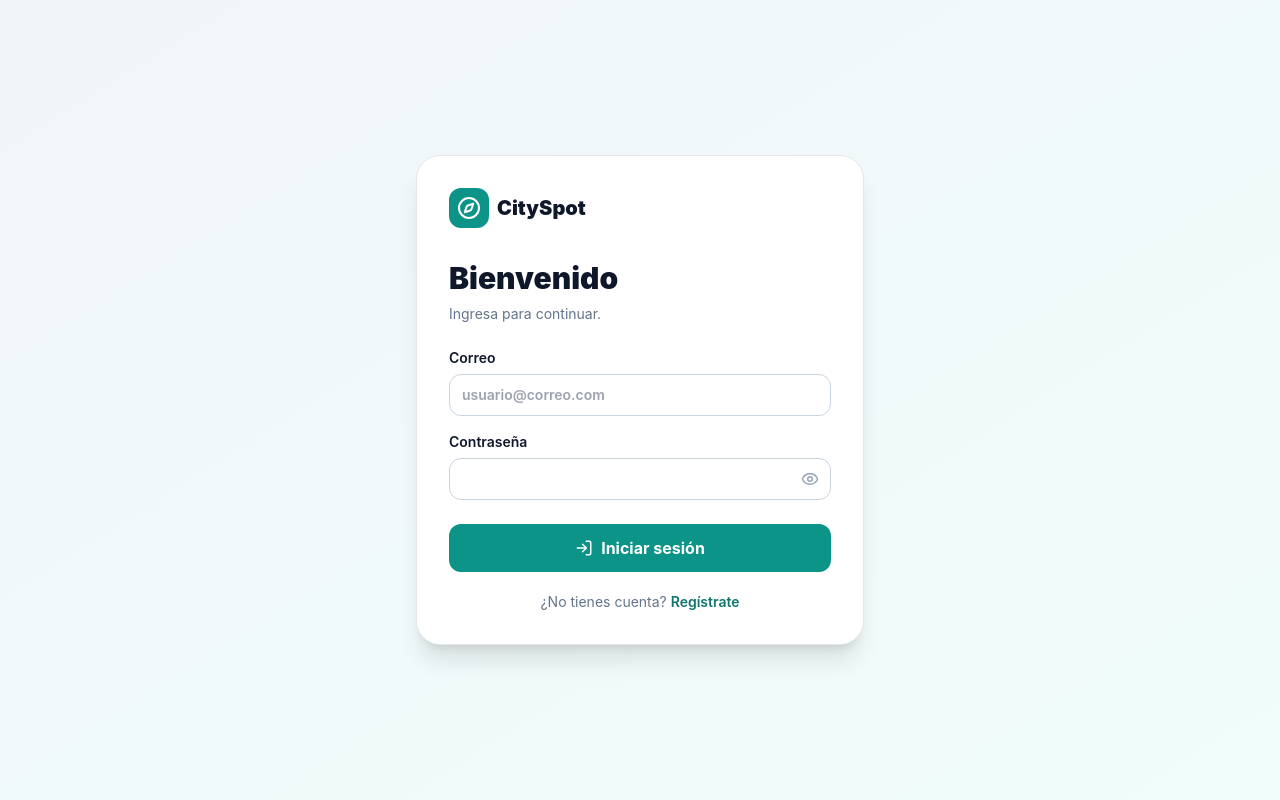
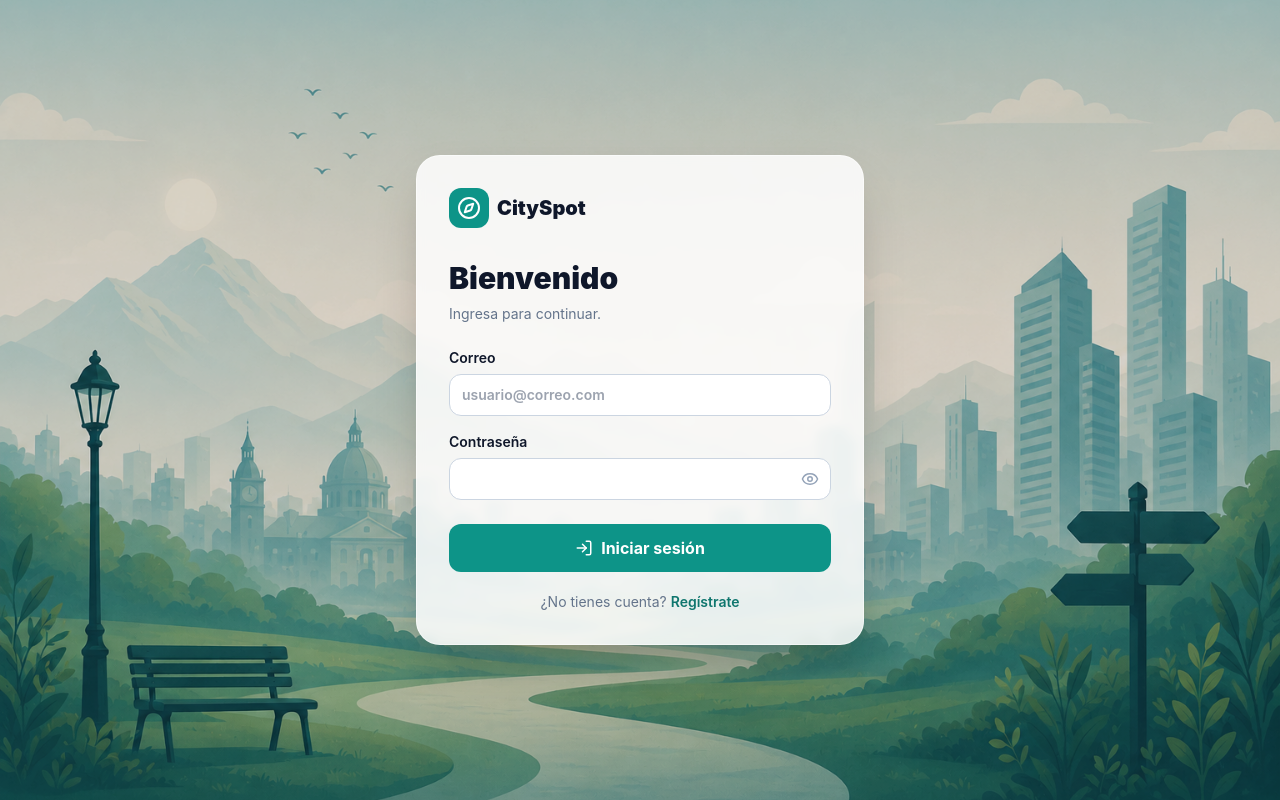
Before and after one commit to Dayni20/cityspot-platform, a React (Vite) app in the folder cityspot_web/: page /login in a window 1280 px wide. Built offline with nearby package versions, Linux system fonts and the light colour scheme; no server answers.

Commit message:
style: restore login card opacity and soften background overlay

```diff
--- a/cityspot_web/src/features/auth/pages/LoginPage.jsx
+++ b/cityspot_web/src/features/auth/pages/LoginPage.jsx
@@ -1,6 +1,7 @@
 import { Compass, Eye, EyeOff, LogIn } from "lucide-react";
 import { useState } from "react";
 import { Link, useLocation, useNavigate } from "react-router-dom";
+import loginBackground from "../../../assets/login-background.png";
 import { login } from "../services/authService";
 
 function LoginPage() {
@@ -66,10 +67,14 @@ function LoginPage() {
   };
 
   return (
-    <main className="grid min-h-screen place-items-center bg-gradient-to-br from-slate-100 to-brand-50 px-4">
+    <main
+      className="relative grid min-h-screen place-items-center bg-cover bg-[center_70%] px-4"
+      style={{ backgroundImage: `url(${loginBackground})` }}
+    >
+      <div className="absolute inset-0 bg-slate-950/15" />
       <form
         onSubmit={submit}
-        className="w-full max-w-md rounded-3xl border bg-white p-8 shadow-xl"
+        className="relative z-10 w-full max-w-md rounded-3xl border border-white/50 bg-white/85 p-8 shadow-2xl backdrop-blur-sm"
       >
         <Link
           to="/"
```
Also changed, not shown: cityspot_web/src/assets/login-background.png (added).
